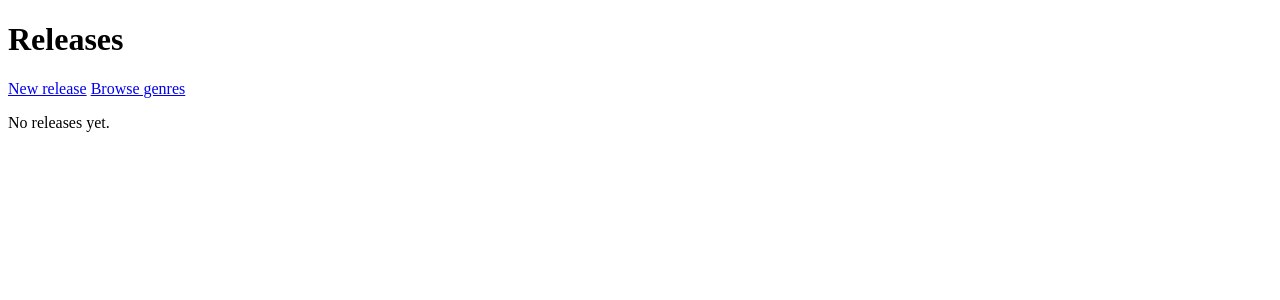
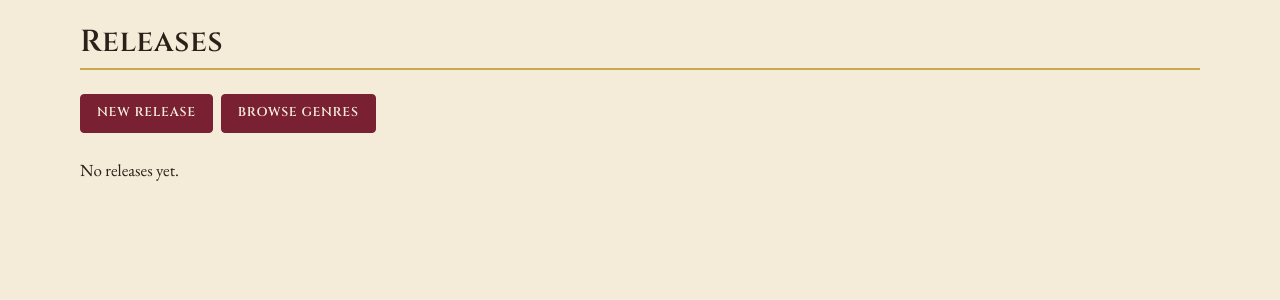
Before and after one commit to BatetDev/top-project-inventory-application, a Node server app: page /releases in a window 1280 px wide. Shown: the top 300 px of the page. Run offline with Node 20, Linux system fonts and the light colour scheme; data that the repository does not hold is empty.

Commit message:
style: add fonts and split stylesheet into modules

```diff
--- /dev/null
+++ b/public/css/base.css
@@ -0,0 +1,68 @@
+/* ==========================================================================
+   Base
+   ========================================================================== */
+
+*,
+*::before,
+*::after {
+  box-sizing: border-box;
+}
+
+body {
+  margin: 0;
+  padding: var(--space-lg) var(--space-md) var(--space-xl);
+  max-width: var(--max-width);
+  margin-inline: auto;
+  background-color: var(--parchment);
+  color: var(--ink);
+  font-family: var(--font-body);
+  font-size: 1.0625rem;
+  line-height: 1.6;
+}
+
+h1,
+h2,
+h3 {
+  font-family: var(--font-heading);
+  font-weight: 600;
+  line-height: 1.2;
+  color: var(--ink);
+}
+
+h1 {
+  font-size: 1.9rem;
+  letter-spacing: 0.02em;
+  margin: 0 0 var(--space-lg);
+  padding-bottom: var(--space-sm);
+  border-bottom: 2px solid var(--gold-soft);
+}
+
+h2 {
+  font-size: 1.25rem;
+  margin: 0 0 var(--space-xs);
+}
+
+p {
+  margin: 0 0 var(--space-sm);
+}
+
+a {
+  color: var(--rubric);
+  text-decoration: none;
+  border-bottom: 1px solid transparent;
+}
+
+a:hover {
+  border-bottom-color: currentColor;
+}
+
+img {
+  max-width: 100%;
+  display: block;
+}
+
+ul {
+  list-style: none;
+  margin: 0;
+  padding: 0;
+}
--- /dev/null
+++ b/public/css/components.css
@@ -0,0 +1,135 @@
+/* ==========================================================================
+   Components
+   ========================================================================== */
+
+/* Buttons — .button is on links, plain <button> is in forms */
+.button,
+button {
+  display: inline-block;
+  font-family: var(--font-heading);
+  font-size: 0.8rem;
+  font-weight: 600;
+  letter-spacing: 0.06em;
+  text-transform: uppercase;
+  padding: var(--space-sm) var(--space-md);
+  border: 1px solid var(--rubric);
+  border-radius: var(--radius);
+  background-color: var(--rubric);
+  color: var(--parchment);
+  cursor: pointer;
+  text-decoration: none;
+  transition:
+    background-color 0.15s ease,
+    color 0.15s ease,
+    border-color 0.15s ease;
+}
+
+.button:hover,
+button:hover {
+  background-color: var(--rubric-dark);
+  border-color: var(--rubric-dark);
+  color: var(--parchment);
+}
+
+/* Secondary actions: Cancel, Back, Browse genres */
+.button--secondary {
+  background-color: transparent;
+  color: var(--rubric);
+}
+
+.button--secondary:hover {
+  background-color: var(--parchment-deep);
+  color: var(--rubric-dark);
+}
+
+/* Action rows on detail pages */
+.genre-actions,
+.release-actions {
+  display: flex;
+  flex-wrap: wrap;
+  gap: var(--space-sm);
+  align-items: center;
+}
+
+/* Override the global form layout inside action rows so the
+   delete button sits inline next to Edit instead of stacking */
+.genre-actions form,
+.release-actions form {
+  display: inline-block;
+  max-width: none;
+  margin: 0;
+}
+
+/* Delete button reads as destructive: outline, fills on hover */
+.genre-actions button,
+.release-actions button {
+  background-color: transparent;
+  color: var(--rubric);
+}
+
+.genre-actions button:hover,
+.release-actions button:hover {
+  background-color: var(--rubric);
+  color: var(--parchment);
+}
+
+/* Error message */
+.error {
+  font-family: var(--font-heading);
+  font-size: 0.9rem;
+  color: var(--rubric-dark);
+  background-color: rgba(122, 32, 51, 0.08);
+  border-left: 3px solid var(--rubric);
+  border-radius: var(--radius);
+  padding: var(--space-sm) var(--space-md);
+  margin-bottom: var(--space-md);
+}
+
+/* Card typography */
+.genre-name,
+.release-title {
+  font-family: var(--font-heading);
+  font-size: 1.1rem;
+  font-weight: 600;
+  margin: 0 0 var(--space-xs);
+  line-height: 1.3;
+}
+
+.release-artist {
+  font-style: italic;
+  color: var(--ink-soft);
+  margin: 0 0 var(--space-xs);
+}
+
+.release-genre,
+.release-year,
+.release-meta,
+.genre-description {
+  font-size: 0.95rem;
+  color: var(--ink-soft);
+  margin: 0 0 var(--space-xs);
+}
+
+.release-meta {
+  margin-top: var(--space-sm);
+  padding-top: var(--space-sm);
+  border-top: 1px solid var(--gold-soft);
+  font-size: 0.9rem;
+}
+
+.release-price,
+.release-stock {
+  display: inline;
+  margin: 0;
+  font-size: 0.9rem;
+  color: var(--ink-soft);
+}
+
+/* Cover */
+.release-cover {
+  width: 200px;
+  height: 200px;
+  object-fit: cover;
+  border-radius: var(--radius);
+  border: 1px solid var(--gold-soft);
+}
--- /dev/null
+++ b/public/css/layout.css
@@ -0,0 +1,44 @@
+/* ==========================================================================
+   Layout
+   ========================================================================== */
+
+.page-actions {
+  display: flex;
+  flex-wrap: wrap;
+  gap: var(--space-sm);
+  margin-bottom: var(--space-lg);
+}
+
+.genre-list {
+  display: grid;
+  gap: var(--space-md);
+  grid-template-columns: repeat(auto-fill, minmax(18rem, 1fr));
+}
+
+.release-list,
+.releases-list {
+  display: grid;
+  gap: var(--space-md);
+  grid-template-columns: repeat(auto-fill, minmax(14rem, 1fr));
+}
+
+.genre,
+.release {
+  background-color: var(--parchment-deep);
+  border: 1px solid var(--gold-soft);
+  border-radius: var(--radius);
+  padding: var(--space-md);
+}
+
+.release-detail {
+  display: grid;
+  gap: var(--space-lg);
+  grid-template-columns: 240px 1fr;
+  align-items: start;
+}
+
+@media (max-width: 40rem) {
+  .release-detail {
+    grid-template-columns: 1fr;
+  }
+}
--- /dev/null
+++ b/public/css/tokens.css
@@ -0,0 +1,28 @@
+/* ==========================================================================
+   Tokens
+   ========================================================================== */
+
+:root {
+  /* Palette — Manuscript */
+  --parchment: #f4ecd8;
+  --parchment-deep: #e8dcc0;
+  --ink: #2b2118;
+  --ink-soft: #5a4a3a;
+  --rubric: #7a2033;
+  --rubric-dark: #5e1826;
+  --gold: #a67c00;
+  --gold-soft: #c9a94e;
+
+  /* Type */
+  --font-heading: "Cinzel", "Times New Roman", serif;
+  --font-body: "EB Garamond", Georgia, serif;
+
+  /* Scale */
+  --space-xs: 0.25rem;
+  --space-sm: 0.5rem;
+  --space-md: 1rem;
+  --space-lg: 1.5rem;
+  --space-xl: 2.5rem;
+  --radius: 4px;
+  --max-width: 72rem;
+}
--- a/public/styles.css
+++ b/public/styles.css
@@ -1,5 +1,5 @@
-.release-cover {
-  width: 200px;
-  height: 200px;
-  object-fit: cover;
-}
+@import url("css/tokens.css");
+@import url("css/base.css");
+@import url("css/layout.css");
+@import url("css/components.css");
+@import url("css/forms.css");
--- a/views/genres/edit.ejs
+++ b/views/genres/edit.ejs
@@ -5,6 +5,12 @@
     <meta name="viewport" content="width=device-width, initial-scale=1.0" />
     <title>Genres</title>
     <link rel="stylesheet" href="/styles.css" />
+    <link rel="preconnect" href="https://fonts.googleapis.com" />
+    <link rel="preconnect" href="https://fonts.gstatic.com" crossorigin />
+    <link
+      href="https://fonts.googleapis.com/css2?family=Cinzel:wght@400;600&family=EB+Garamond:ital,wght@0,400;0,600;1,400&display=swap"
+      rel="stylesheet"
+    />
   </head>
   <body>
     <h1>Edit genre</h1>
--- a/views/genres/index.ejs
+++ b/views/genres/index.ejs
@@ -5,6 +5,12 @@
     <meta name="viewport" content="width=device-width, initial-scale=1.0" />
     <title>Genres</title>
     <link rel="stylesheet" href="/styles.css" />
+    <link rel="preconnect" href="https://fonts.googleapis.com" />
+    <link rel="preconnect" href="https://fonts.gstatic.com" crossorigin />
+    <link
+      href="https://fonts.googleapis.com/css2?family=Cinzel:wght@400;600&family=EB+Garamond:ital,wght@0,400;0,600;1,400&display=swap"
+      rel="stylesheet"
+    />
   </head>
   <body>
     <h1>Genres</h1>
--- a/views/genres/new.ejs
+++ b/views/genres/new.ejs
@@ -5,6 +5,12 @@
     <meta name="viewport" content="width=device-width, initial-scale=1.0" />
     <title>Genres</title>
     <link rel="stylesheet" href="/styles.css" />
+    <link rel="preconnect" href="https://fonts.googleapis.com" />
+    <link rel="preconnect" href="https://fonts.gstatic.com" crossorigin />
+    <link
+      href="https://fonts.googleapis.com/css2?family=Cinzel:wght@400;600&family=EB+Garamond:ital,wght@0,400;0,600;1,400&display=swap"
+      rel="stylesheet"
+    />
   </head>
   <body>
     <h1>New genre</h1>
--- a/views/genres/show.ejs
+++ b/views/genres/show.ejs
@@ -5,6 +5,12 @@
     <meta name="viewport" content="width=device-width, initial-scale=1.0" />
     <title><%= genre.name %></title>
     <link rel="stylesheet" href="/styles.css" />
+    <link rel="preconnect" href="https://fonts.googleapis.com" />
+    <link rel="preconnect" href="https://fonts.gstatic.com" crossorigin />
+    <link
+      href="https://fonts.googleapis.com/css2?family=Cinzel:wght@400;600&family=EB+Garamond:ital,wght@0,400;0,600;1,400&display=swap"
+      rel="stylesheet"
+    />
   </head>
   <body>
     <h1><%= genre.name %></h1>
--- a/views/releases/edit.ejs
+++ b/views/releases/edit.ejs
@@ -5,6 +5,9 @@
     <meta name="viewport" content="width=device-width, initial-scale=1.0" />
     <title>Releases</title>
     <link rel="stylesheet" href="/styles.css" />
+    <link rel="preconnect" href="https://fonts.googleapis.com">
+    <link rel="preconnect" href="https://fonts.gstatic.com" crossorigin>
+    <link href="https://fonts.googleapis.com/css2?family=Cinzel:wght@400;600&family=EB+Garamond:ital,wght@0,400;0,600;1,400&display=swap" rel="stylesheet">
   </head>
   <body>
     <h1>Edit release</h1>
--- a/views/releases/index.ejs
+++ b/views/releases/index.ejs
@@ -5,6 +5,12 @@
     <meta name="viewport" content="width=device-width, initial-scale=1.0" />
     <title>Releases</title>
     <link rel="stylesheet" href="/styles.css" />
+    <link rel="preconnect" href="https://fonts.googleapis.com" />
+    <link rel="preconnect" href="https://fonts.gstatic.com" crossorigin />
+    <link
+      href="https://fonts.googleapis.com/css2?family=Cinzel:wght@400;600&family=EB+Garamond:ital,wght@0,400;0,600;1,400&display=swap"
+      rel="stylesheet"
+    />
   </head>
   <body>
     <h1>Releases</h1>
--- a/views/releases/new.ejs
+++ b/views/releases/new.ejs
@@ -5,6 +5,9 @@
     <meta name="viewport" content="width=device-width, initial-scale=1.0" />
     <title>New release</title>
     <link rel="stylesheet" href="/styles.css" />
+    <link rel="preconnect" href="https://fonts.googleapis.com">
+    <link rel="preconnect" href="https://fonts.gstatic.com" crossorigin>
+    <link href="https://fonts.googleapis.com/css2?family=Cinzel:wght@400;600&family=EB+Garamond:ital,wght@0,400;0,600;1,400&display=swap" rel="stylesheet">
   </head>
   <body>
     <h1>New release</h1>
--- a/views/releases/show.ejs
+++ b/views/releases/show.ejs
@@ -5,6 +5,12 @@
     <meta name="viewport" content="width=device-width, initial-scale=1.0" />
     <title><%= release.title %></title>
     <link rel="stylesheet" href="/styles.css" />
+    <link rel="preconnect" href="https://fonts.googleapis.com" />
+    <link rel="preconnect" href="https://fonts.gstatic.com" crossorigin />
+    <link
+      href="https://fonts.googleapis.com/css2?family=Cinzel:wght@400;600&family=EB+Garamond:ital,wght@0,400;0,600;1,400&display=swap"
+      rel="stylesheet"
+    />
   </head>
   <body>
     <main>
```
Also changed, not shown: public/css/forms.css (added, +51 -0 lines).
